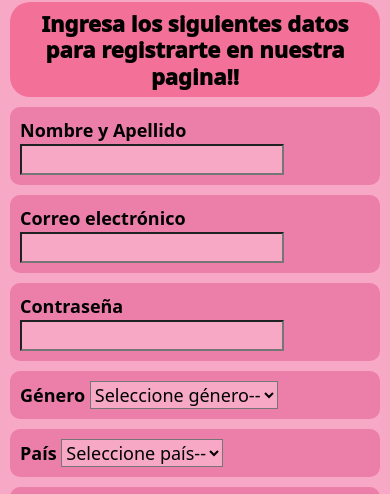
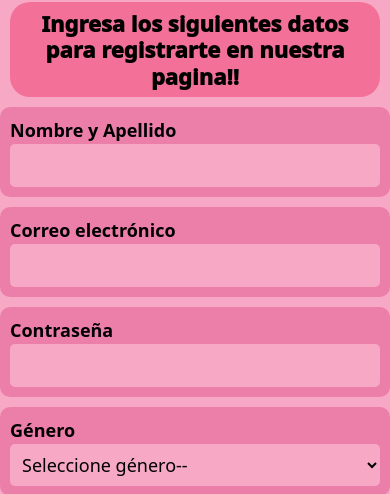
Before and after one commit to MaxiM25D/Entrega-n3, a plain HTML site: page pages/registrate.html in a window 390 px wide. Shown: the part 93-587 px from the top of the page. Drawn offline with nearby package versions, Linux system fonts and the light colour scheme.

Commit message:
Cambios para un mejor responsive

```diff
--- a/scss/pages/_registro.scss
+++ b/scss/pages/_registro.scss
@@ -7,18 +7,23 @@
 /* Formulario de registro */
 .list-style {
   display: block;
-    height: auto;
+  width: 100%;
+  box-sizing: border-box;
   padding: 10px;
-    margin: 10px;
+  margin: 10px 0;
   border-radius: 10px;
   font-size: 18px;
   font-weight: 600;
   background: $bg-4;
   color: rgb(0, 0, 0);
+
+  input,
+  select {
+    width: 100%;
+    background: $bg-1;
+    padding: 8px;
+    border: none;
+    border-radius: 5px;
+    box-sizing: border-box;
   }
-  .list-style input {
-    background: $bg-1;
 }
-  .list-style select {
-    background: $bg-1;
-  }
```
Also changed, not shown: assets/css/style.css, 1 other file. Lines whose indentation alone changed are shown as unchanged.
